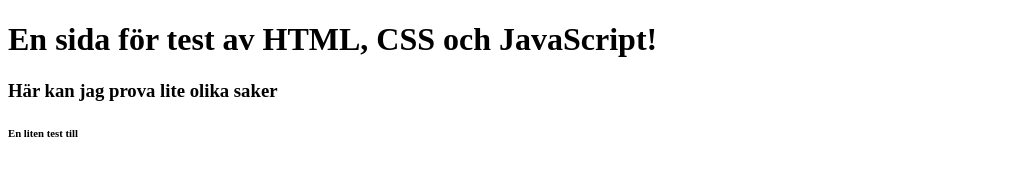
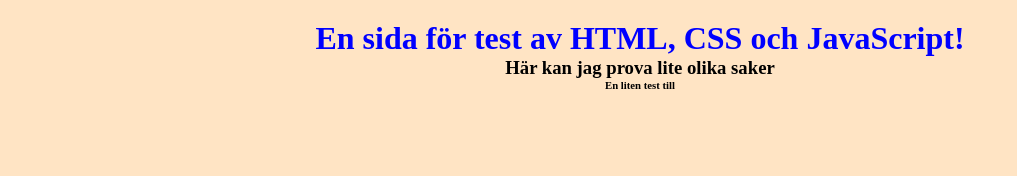
Before and after one commit to ChrHel83/Learning, a plain HTML site: page index.html in a window 1280 px wide. Shown: the whole page, without its empty margins (0-1017 px from the left). Drawn offline with Linux system fonts and the light colour scheme.

Commit message:
Json-fil

```diff
--- a/index.html
+++ b/index.html
@@ -7,8 +7,11 @@
   <title>Learning</title>
 </head>
 <body>
+  <div class="container">
   <h1>En sida för test av HTML, CSS och JavaScript!</h1>
   <h3>Här kan jag prova lite olika saker</h3>
   <h6>En liten test till</h6>
+  </div>
+
 </body>
 </html>
--- /dev/null
+++ b/json/amp.json
@@ -0,0 +1,5 @@
+{
+    "name": "Arbetsmiljöplan",
+    "makeDate" : "2026-03-07"
+
+}
--- a/main.css
+++ b/main.css
@@ -1 +1,21 @@
 /* My css-file for learning */
+* {
+        box-sizing: border-box;
+    margin: 0;
+    padding: 0;
+}
+body {
+    background-color: bisque;
+
+}
+h1 {
+    color: blue;
+
+}
+.container {
+    margin-top: 20px;
+    text-align: center;
+    align-items: center;
+    display: flex;
+    flex-direction: column;
+}
```
